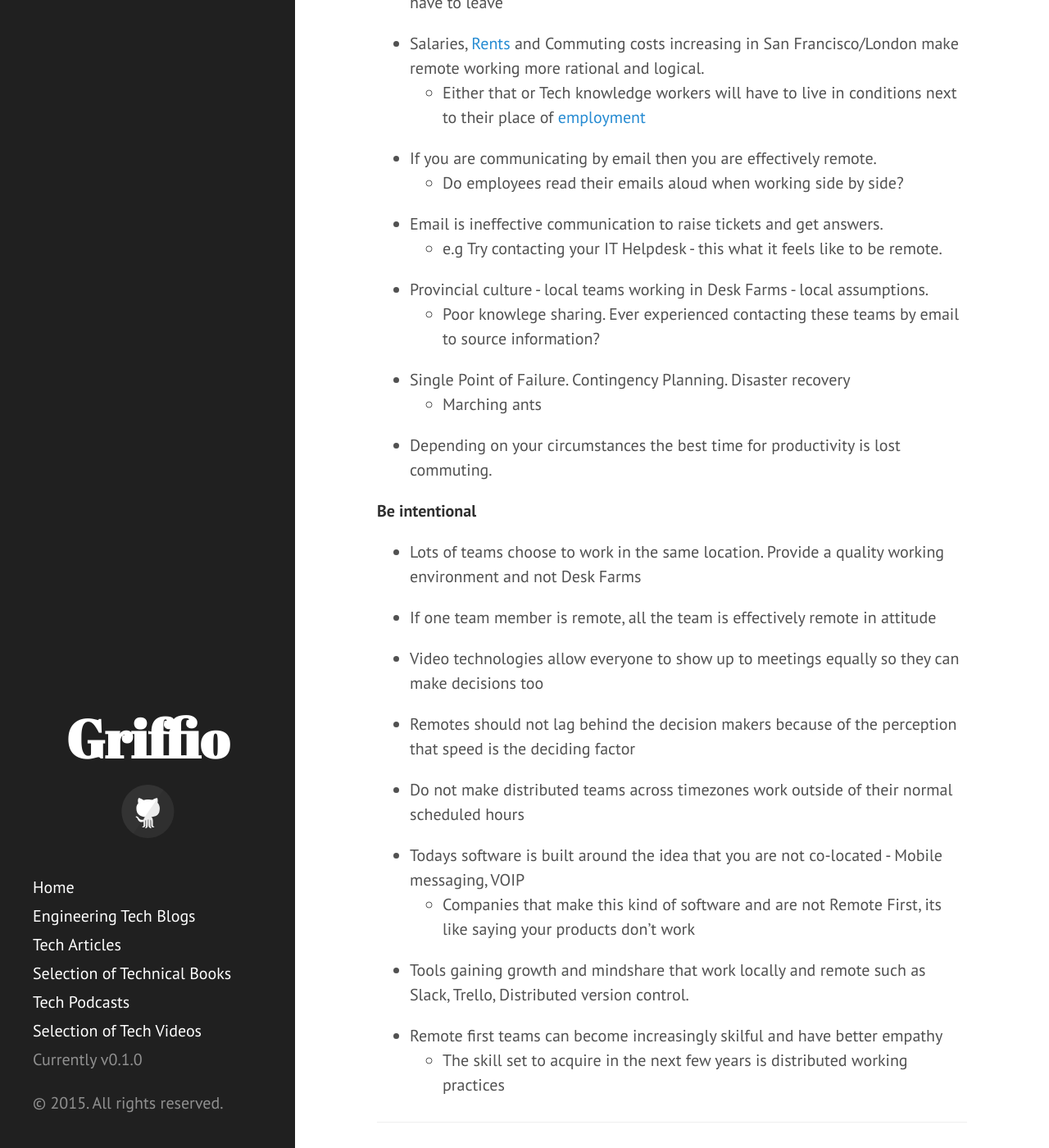
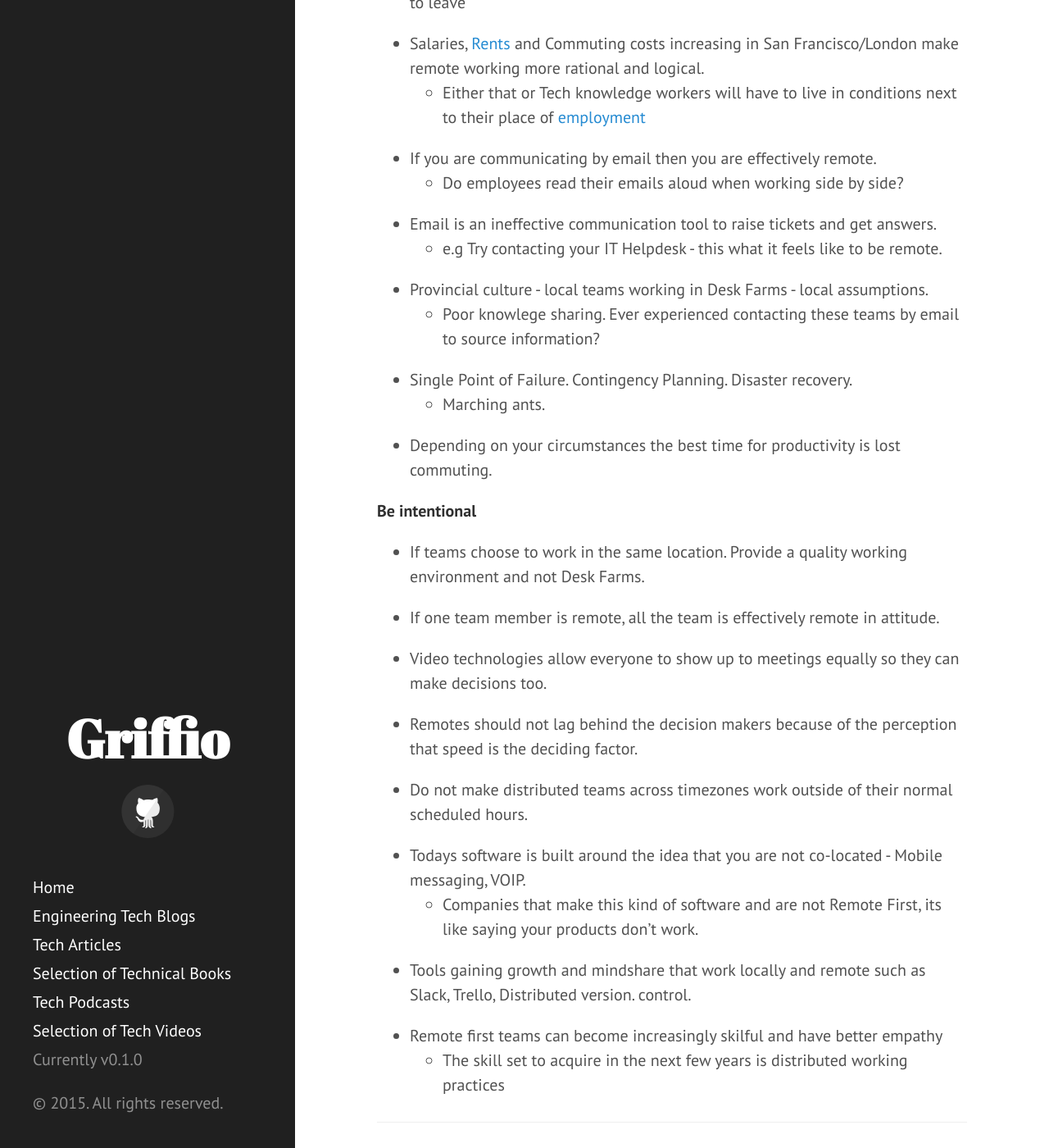
Before and after one commit to griffio/griffio.github.io, a Jekyll site: the page built from _posts/2015-06-12-Remote-First.md, in a window 1280 px wide and 1400 px high, scrolled down 753 px. Shown: the whole window at 82% size. Built offline with Jekyll 4.4.1, drawn with Linux system fonts in a browser that asks for light colours; nearby versions of some CDN libraries; some of the changed text lies outside the part shown.

Commit message:
Update 2015-06-12-Remote-First.md

```diff
--- a/_posts/2015-06-12-Remote-First.md
+++ b/_posts/2015-06-12-Remote-First.md
@@ -13,15 +13,15 @@
 
 Environment Drives Culture, Culture Drives Brand.
 
-Company management, ones with pointy hair, may be swayed into adopting a Remote First Culture when a positive reception can cause the share price to increase rather than it simply makes employees happy/motivated.
+Company management, ones with pointy hair, may be see benefits to adopting a remote first culture when an external positive response causes the Company share price to increase rather than it simply makes employees happy/motivated.
 
 **What communication problems can be improved when the first assumption is that teams are not co-located?**
 
-Remote First adoption by Companies means that the weaknesses below are exposed and can be acted on.
+Remote First adoption by companies means that the weaknesses below are exposed and can be acted on for the benefit of all employees.
 
 * Attendance does not always equal productivity
 
-* Lack of diversity in hiring and rentention of valuable knowledge if employees have to leave
+* Lack of diversity in hiring or retention of valuable knowledge if employees have to leave
 
 * Salaries, [Rents](https://www.zumper.com/blog/2015/03/san-francisco-rent-prices-continue-rapid-rise-february/) and Commuting costs increasing in San Francisco/London make remote working more rational and logical.
   * Either that or Tech knowledge workers will have to live in conditions next to their place of [employment](https://www.apple.com/supplier-responsibility/progress-report/)
@@ -29,33 +29,33 @@
 * If you are communicating by email then you are effectively remote.
   * Do employees read their emails aloud when working side by side?
 
-* Email is ineffective communication to raise tickets and get answers.
+* Email is an ineffective communication tool to raise tickets and get answers.
   * e.g Try contacting your IT Helpdesk - this what it feels like to be remote.
 
 * Provincial culture - local teams working in Desk Farms - local assumptions.
   * Poor knowlege sharing. Ever experienced contacting these teams by email to source information?
 
-* Single Point of Failure. Contingency Planning. Disaster recovery
-  * Marching ants
+* Single Point of Failure. Contingency Planning. Disaster recovery.
+  * Marching ants.
 
 * Depending on your circumstances the best time for productivity is lost commuting.
 
 **Be intentional**
 
-* Lots of teams choose to work in the same location. Provide a quality working environment and not Desk Farms
+* If teams choose to work in the same location. Provide a quality working environment and not Desk Farms.
 
-* If one team member is remote, all the team is effectively remote in attitude
+* If one team member is remote, all the team is effectively remote in attitude.
 
-* Video technologies allow everyone to show up to meetings equally so they can make decisions too
+* Video technologies allow everyone to show up to meetings equally so they can make decisions too.
 
-* Remotes should not lag behind the decision makers because of the perception that speed is the deciding factor
+* Remotes should not lag behind the decision makers because of the perception that speed is the deciding factor.
 
-* Do not make distributed teams across timezones work outside of their normal scheduled hours
+* Do not make distributed teams across timezones work outside of their normal scheduled hours.
 
-* Todays software is built around the idea that you are not co-located - Mobile messaging, VOIP
-  * Companies that make this kind of software and are not Remote First, its like saying your products don't work
+* Todays software is built around the idea that you are not co-located - Mobile messaging, VOIP.
+  * Companies that make this kind of software and are not Remote First, its like saying your products don't work.
 
-* Tools gaining growth and mindshare that work locally and remote such as Slack, Trello, Distributed version control.
+* Tools gaining growth and mindshare that work locally and remote such as Slack, Trello, Distributed version. control.
 
 * Remote first teams can become increasingly skilful and have better empathy
   * The skill set to acquire in the next few years is distributed working practices
```
